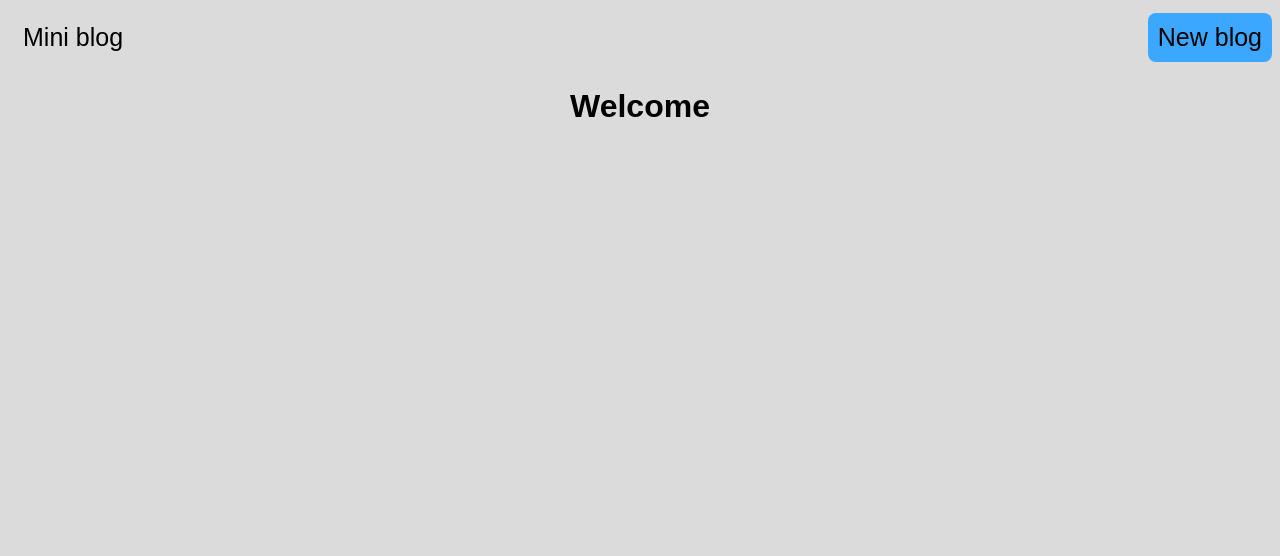
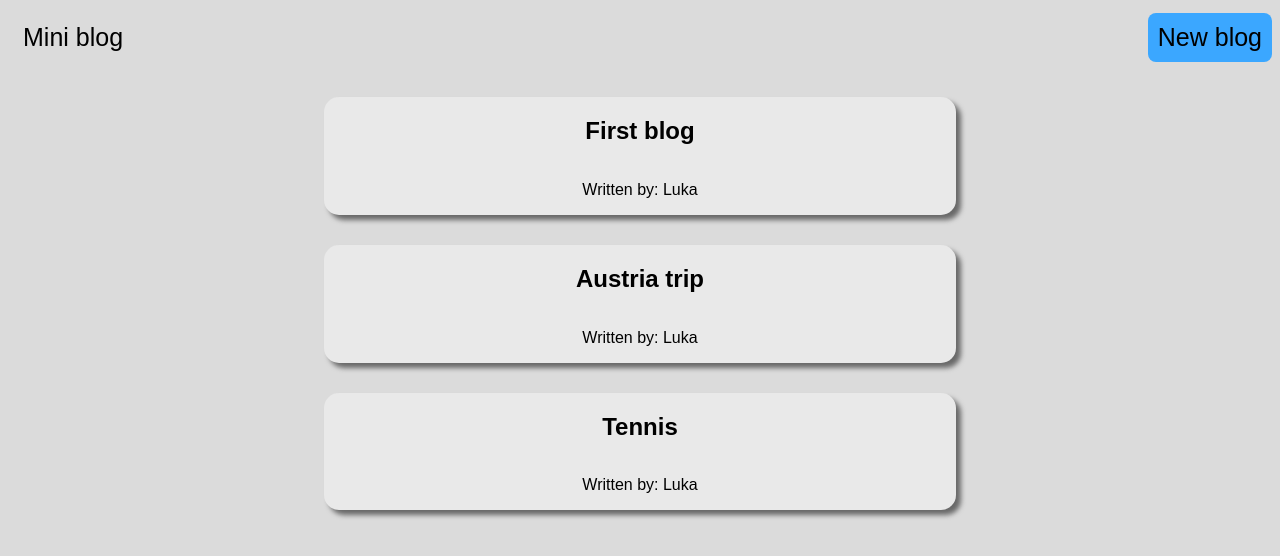
Before and after one commit to LLeski00/MiniBlog, a React (Create React App) app: page / in a window 1280 px wide. Shown: the top 556 px of the page. Built offline with nearby package versions, Linux system fonts and the light colour scheme; a web font is replaced by a local one.

Commit message:
Outputting blogs and styling them

```diff
--- a/src/Home.js
+++ b/src/Home.js
@@ -1,7 +1,23 @@
+import { useState } from "react";
+
 const Home = () => {
+
+    const [blogs,setBlogs] = useState([
+        {title:"First blog", body:"This is the first blog...", author:"Luka", id:0},
+        {title:"Austria trip", body:"We set off on thursday with...", author:"Luka", id:1},
+        {title:"Tennis", body:"The most amazing tennis court I have...", author:"Luka", id:2}
+    ]);
+
     return (
         <div className="home">
-            <h1>Welcome</h1>
+            <div className="homeContent">
+                {blogs.map((blog) => (
+                    <div className="blog" key={blog.id}>
+                        <h2 className="blogTitle">{blog.title}</h2>
+                        <p>Written by: {blog.author}</p>
+                    </div>
+                ))}
+            </div>
         </div>
     );
 }
--- a/src/Navbar.js
+++ b/src/Navbar.js
@@ -1,8 +1,10 @@
 const Navbar = () => {
     return (
         <div className="navbar">
-            <a className="homeButton" href="/">Mini blog</a>
-            <a className="newBlogButton" href="/create">New blog</a>
+            <div className="navbarContent">
+                <a className="homeButton" href="/">Mini blog</a>
+                <a className="newBlogButton" href="/create">New blog</a>
+            </div>
         </div>
     );
 }
--- a/src/index.css
+++ b/src/index.css
@@ -1,4 +1,6 @@
 @import url('https://fonts.googleapis.com/css2?family=Madimi+One&display=swap');
+
+/*General style*/
 
 body {
   font-family: "Madimi One", sans-serif;
@@ -7,7 +9,9 @@ body {
   font-style: normal;
 }
 
-.navbar {
+/*Navigation bar style*/
+
+.navbarContent {
   display: flex;
   justify-content: space-between;
   align-items: center;
@@ -39,6 +43,26 @@ body {
   transform: scale(1.1);
 }
 
+/*Main home page content style*/
+
 .home h1 {
   text-align: center;
 }
+
+.blog {
+  margin: auto;
+  margin-top: 30px;
+  width: 50%;
+  display: flex;
+  flex-direction: column;
+  align-items: center;
+  transition: transform 0.2s;
+  background-color: rgb(233, 233, 233);
+  box-shadow:dimgray 5px 5px 5px;
+  border-radius: 15px;
+}
+
+.blog:hover {
+  transform: scale(1.1);
+  cursor: pointer;
+}
```
